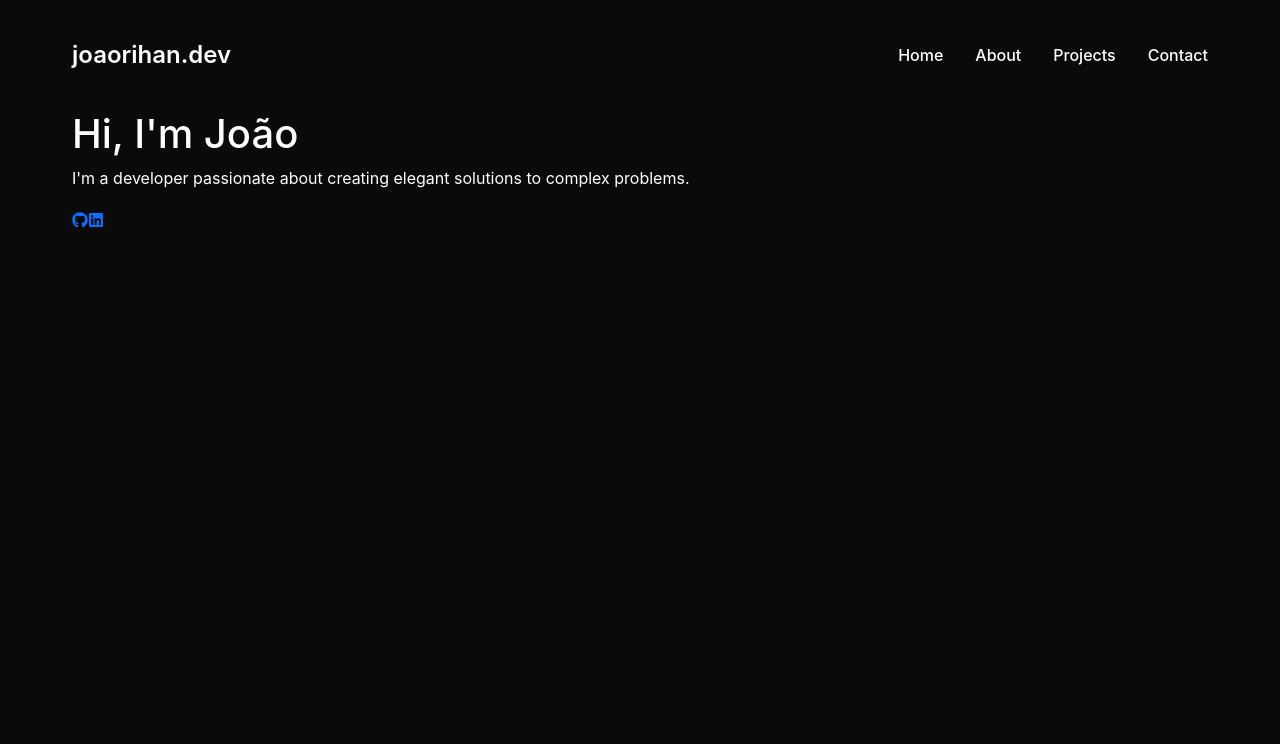
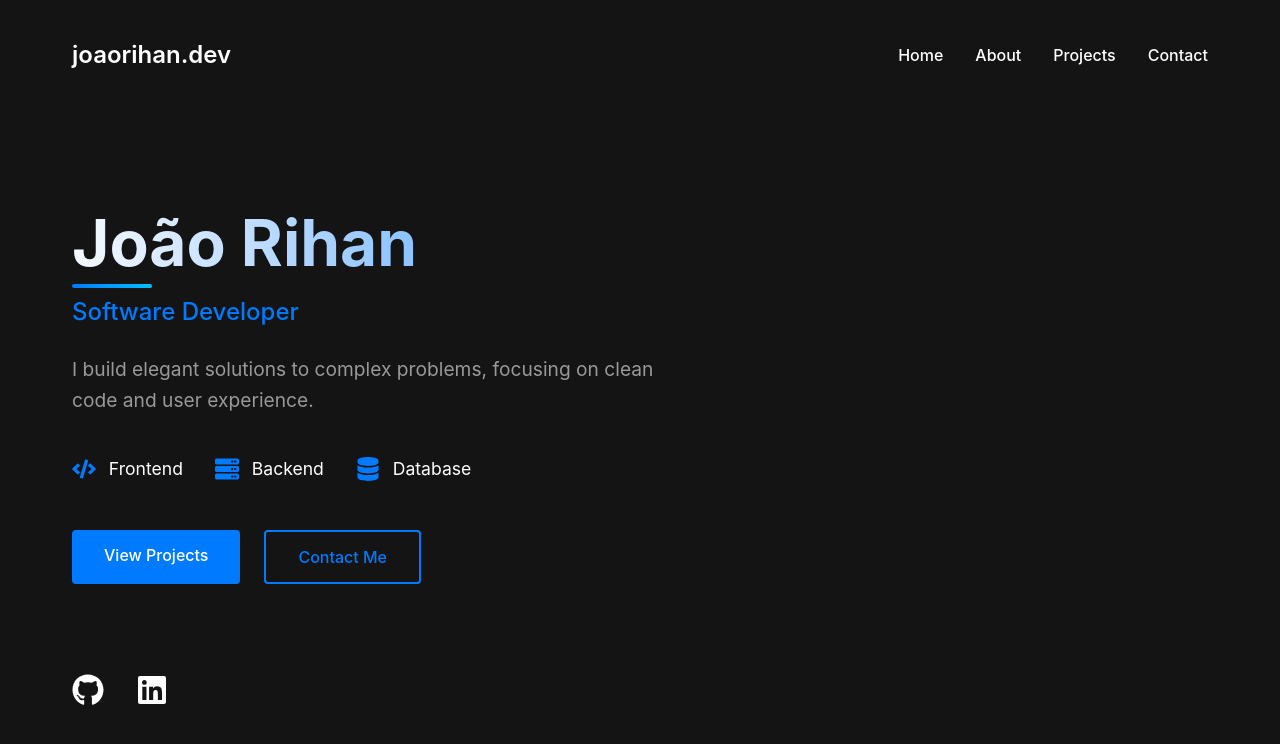
Before and after one commit to joaorihan/portfolio, a React (Create React App) app in the folder frontend/: page / in a window 1280 px wide. Shown: the top 744 px of the page. Built offline with nearby package versions, Linux system fonts and the light colour scheme.

Commit message:
feat: Homepage frontend adjustments

```diff
--- a/frontend/src/App.css
+++ b/frontend/src/App.css
@@ -8,7 +8,7 @@
 html, body {
   min-height: 100vh;
   font-family: 'Inter', -apple-system, BlinkMacSystemFont, 'Segoe UI', Roboto, sans-serif;
-  background-color: #0a0a0a;
+  background-color: #141414;
   color: #ffffff;
 }
 
@@ -60,11 +60,28 @@ html, body {
   padding: 4rem 0;
 }
 
+/* Títulos das seções */
 .section-title {
   font-size: 2.5rem;
   font-weight: 700;
   margin-bottom: 2rem;
-  color: #ffffff;
+  background: linear-gradient(90deg, #ffffff 0%, #007bff 100%);
+  -webkit-background-clip: text;
+  -webkit-text-fill-color: transparent;
+  background-clip: text;
+  display: inline-block;
+  position: relative;
+}
+
+.section-title::after {
+  content: '';
+  position: absolute;
+  bottom: -10px;
+  left: 0;
+  width: 60px;
+  height: 3px;
+  background: linear-gradient(90deg, #007bff 0%, #00bfff 100%);
+  border-radius: 2px;
 }
 
 /* About Page */
@@ -122,23 +139,50 @@ html, body {
   background: #1a1a1a;
   padding: 2rem;
   border-radius: 8px;
-  transition: transform 0.2s ease;
+  transition: all 0.3s ease;
+  border: 1px solid transparent;
+  position: relative;
+  overflow: hidden;
+  display: flex;
+  flex-direction: column;
+}
+
+.project-card::before {
+  content: '';
+  position: absolute;
+  top: 0;
+  left: 0;
+  right: 0;
+  bottom: 0;
+  border-radius: 8px;
+  background: linear-gradient(45deg, rgba(0, 123, 255, 0.1), rgba(0, 191, 255, 0.1));
+  opacity: 0;
+  transition: opacity 0.3s ease;
+  pointer-events: none;
 }
 
 .project-card:hover {
   transform: translateY(-5px);
+  border-color: rgba(0, 123, 255, 0.3);
+  box-shadow: 0 0 20px rgba(0, 123, 255, 0.2);
+}
+
+.project-card:hover::before {
+  opacity: 1;
 }
 
 .project-title {
   font-size: 1.5rem;
   margin-bottom: 1rem;
   color: #ffffff;
+  position: relative;
 }
 
 .project-description {
   color: #999;
   margin-bottom: 1.5rem;
   line-height: 1.6;
+  position: relative;
 }
 
 .project-technologies {
@@ -146,6 +190,7 @@ html, body {
   flex-wrap: wrap;
   gap: 0.5rem;
   margin-bottom: 1.5rem;
+  position: relative;
 }
 
 .technology-tag {
@@ -154,18 +199,27 @@ html, body {
   border-radius: 20px;
   font-size: 0.9rem;
   color: #ffffff;
+  transition: all 0.3s ease;
+}
+
+.project-card:hover .technology-tag {
+  background: #007bff;
+  box-shadow: 0 0 10px rgba(0, 123, 255, 0.3);
 }
 
 .project-links {
   display: flex;
   justify-content: space-between;
   align-items: center;
-  margin-top: 1rem;
+  margin-top: auto;
+  position: relative;
 }
 
 .repo-stats {
   display: flex;
   gap: 1rem;
+  position: relative;
+  z-index: 2;
 }
 
 .stats-count {
@@ -174,14 +228,30 @@ html, body {
   gap: 0.25rem;
   color: #666;
   font-size: 0.9rem;
+  transition: all 0.3s ease;
+}
+
+.project-card:hover .stats-count {
+  color: #ffffff;
 }
 
 .star-icon {
   color: #ffd700;
+  transition: all 0.3s ease;
+}
+
+.project-card:hover .star-icon {
+  filter: drop-shadow(0 0 5px rgba(255, 215, 0, 0.5));
 }
 
 .fork-icon {
   color: #666;
+  transition: all 0.3s ease;
+}
+
+.project-card:hover .fork-icon {
+  color: #007bff;
+  filter: drop-shadow(0 0 5px rgba(0, 123, 255, 0.5));
 }
 
 .project-link {
@@ -191,15 +261,23 @@ html, body {
   color: #ffffff;
   text-decoration: none;
   font-weight: 500;
-  transition: opacity 0.2s ease;
+  transition: all 0.3s ease;
+  position: relative;
+  z-index: 2;
 }
 
 .project-link:hover {
-  opacity: 0.7;
+  color: #007bff;
+  transform: translateX(5px);
 }
 
 .link-icon {
   font-size: 1.2rem;
+  transition: all 0.3s ease;
+}
+
+.project-card:hover .link-icon {
+  filter: drop-shadow(0 0 5px rgba(0, 123, 255, 0.5));
 }
 
 /* Contact Page */
@@ -348,3 +426,156 @@ html, body {
     flex-direction: column;
   }
 }
+
+/* Hero Section */
+.hero-section {
+  display: flex;
+  flex-direction: column;
+  justify-content: center;
+  min-height: calc(100vh - 100px);
+  position: relative;
+  padding: 2rem 0;
+}
+
+.hero-content {
+  max-width: 800px;
+  margin-bottom: 3rem;
+}
+
+.hero-title {
+  font-size: 4rem;
+  font-weight: 700;
+  margin-bottom: 1rem;
+  background: linear-gradient(90deg, #f6f9ff 0%, #007bff 100%);
+  -webkit-background-clip: text;
+  -webkit-text-fill-color: transparent;
+  background-clip: text;
+  line-height: 1.1;
+  position: relative;
+}
+
+.hero-title::after {
+  content: '';
+  position: absolute;
+  bottom: -10px;
+  left: 0;
+  width: 80px;
+  height: 4px;
+  background: linear-gradient(90deg, #007bff 0%, #00bfff 100%);
+  border-radius: 2px;
+}
+
+.hero-subtitle {
+  font-size: 1.5rem;
+  color: #007bff;
+  margin-bottom: 1.5rem;
+  font-weight: 500;
+}
+
+.hero-description {
+  font-size: 1.2rem;
+  color: #999;
+  margin-bottom: 2.5rem;
+  line-height: 1.6;
+  max-width: 600px;
+}
+
+.hero-skills {
+  display: flex;
+  gap: 2rem;
+  margin-bottom: 3rem;
+}
+
+.skill-item {
+  display: flex;
+  align-items: center;
+  gap: 0.8rem;
+  color: #ffffff;
+  font-size: 1.1rem;
+}
+
+.skill-icon {
+  font-size: 1.5rem;
+  color: #007bff;
+}
+
+.hero-cta {
+  display: flex;
+  gap: 1.5rem;
+}
+
+.cta-button {
+  padding: 0.8rem 2rem;
+  background-color: #007bff;
+  color: white;
+  border: none;
+  border-radius: 4px;
+  font-size: 1rem;
+  font-weight: 500;
+  text-decoration: none;
+  transition: all 0.2s ease;
+}
+
+.cta-button:hover {
+  background-color: #0056b3;
+  transform: translateY(-2px);
+}
+
+.cta-secondary {
+  background-color: transparent;
+  border: 2px solid #007bff;
+  color: #007bff;
+}
+
+.cta-secondary:hover {
+  background-color: rgba(0, 123, 255, 0.1);
+}
+
+.hero-social {
+  display: flex;
+  gap: 2rem;
+  margin-top: 2rem;
+}
+
+.social-icon {
+  font-size: 2rem;
+  color: #ffffff;
+  transition: all 0.2s ease;
+}
+
+.social-icon:hover {
+  color: #007bff;
+  transform: translateY(-3px);
+}
+
+@media (max-width: 768px) {
+  .hero-title {
+    font-size: 3rem;
+  }
+
+  .hero-subtitle {
+    font-size: 1.3rem;
+  }
+
+  .hero-description {
+    font-size: 1.1rem;
+  }
+
+  .hero-skills {
+    flex-direction: column;
+    gap: 1.5rem;
+  }
+
+  .hero-cta {
+    flex-direction: column;
+    gap: 1rem;
+  }
+
+  .cta-button {
+    text-align: center;
+  }
+
+  .social-icon {
+    font-size: 1.8rem;
+  }
+}
--- a/frontend/src/pages/Home.js
+++ b/frontend/src/pages/Home.js
@@ -1,6 +1,6 @@
 import React from 'react';
 import Header from '../components/Header';
-import { FaGithub, FaLinkedin } from "react-icons/fa";
+import { FaGithub, FaLinkedin, FaCode, FaServer, FaDatabase } from "react-icons/fa";
 
 function Home() {
   return (
@@ -8,19 +8,49 @@ function Home() {
       <Header />
 
       <main className="hero-section">
-        <h1 className="hero-title">
-          Hi, I'm João
-        </h1>
-        <p className="hero-subtitle">
-          I'm a developer passionate about creating elegant solutions to complex problems.
-        </p>
+        <div className="hero-content">
+          <h1 className="hero-title">
+            João Rihan
+          </h1>
+          <p className="hero-subtitle">
+            Software Developer
+          </p>
+          <p className="hero-description">
+            I build elegant solutions to complex problems, focusing on clean code and user experience.
+          </p>
 
-        <div className="social-icons">
+          <div className="hero-skills">
+            <div className="skill-item">
+              <FaCode className="skill-icon" />
+              <span>Frontend</span>
+            </div>
+            <div className="skill-item">
+              <FaServer className="skill-icon" />
+              <span>Backend</span>
+            </div>
+            <div className="skill-item">
+              <FaDatabase className="skill-icon" />
+              <span>Database</span>
+            </div>
+          </div>
+
+          <div className="hero-cta">
+            <a href="/projects" className="cta-button">
+              View Projects
+            </a>
+            <a href="/contact" className="cta-button cta-secondary">
+              Contact Me
+            </a>
+          </div>
+        </div>
+
+        <div className="hero-social">
           <a
             href="https://github.com/joaorihan"
             target="_blank"
             rel="noopener noreferrer"
             className="social-icon"
+            aria-label="GitHub"
           >
             <FaGithub />
           </a>
@@ -29,6 +59,7 @@ function Home() {
             target="_blank"
             rel="noopener noreferrer"
             className="social-icon"
+            aria-label="LinkedIn"
           >
             <FaLinkedin />
           </a>
--- a/frontend/src/pages/Projects.js
+++ b/frontend/src/pages/Projects.js
@@ -25,6 +25,13 @@ const projects = [
     repo: "joaorihan/SOAPoint"
   },
   {
+    title: "Sign Language Translator",
+    description: "A brazilian-sign-language translator built with Python.",
+    technologies: ["Python", "OpenCV", "MediaPipe"],
+    githubLink: "https://github.com/joaorihan/reconhecimento-libras",
+    repo: "joaorihan/reconhecimento-libras"
+  },
+  {
     title: "DeckOfCards",
     description: "A physical, customizable and simple 52-card deck framework for minecraft.",
     technologies: ["Java", "PaperAPI"],
@@ -39,19 +46,20 @@ const projects = [
     repo: "joaorihan/flask-todo-app"
   },
   {
+    title: "Password Generator",
+    description: "A simple password generator built with Python.",
+    technologies: ["Python"],
+    githubLink: "https://github.com/joaorihan/password-generator",
+    repo: "joaorihan/password-generator"
+  },
+  {
     title: "MoodBeats",
     description: "A music recommendation system built with React and Node.js. *This is a work in progress*",
     technologies: ["Java", "React", "Node.js"],
     githubLink: "https://github.com/joaorihan/MoodBeats",
     repo: "joaorihan/MoodBeats"
   },
-  {
-    title: "Password Generator",
-    description: "A simple password generator built with Python.",
-    technologies: ["Python"],
-    githubLink: "https://github.com/joaorihan/password-generator",
-    repo: "joaorihan/password-generator"
-  },
+
 
 ];
 
```
